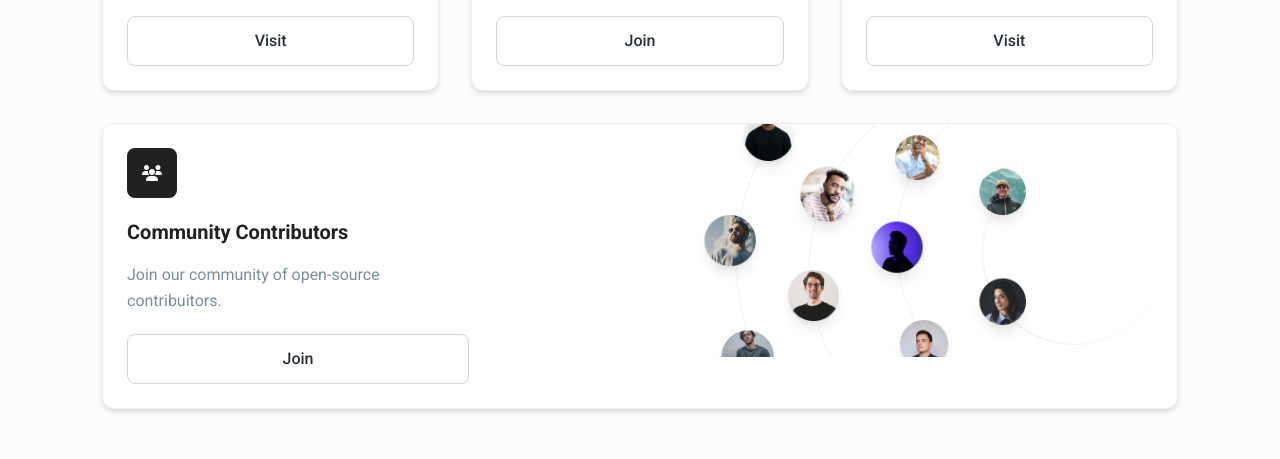
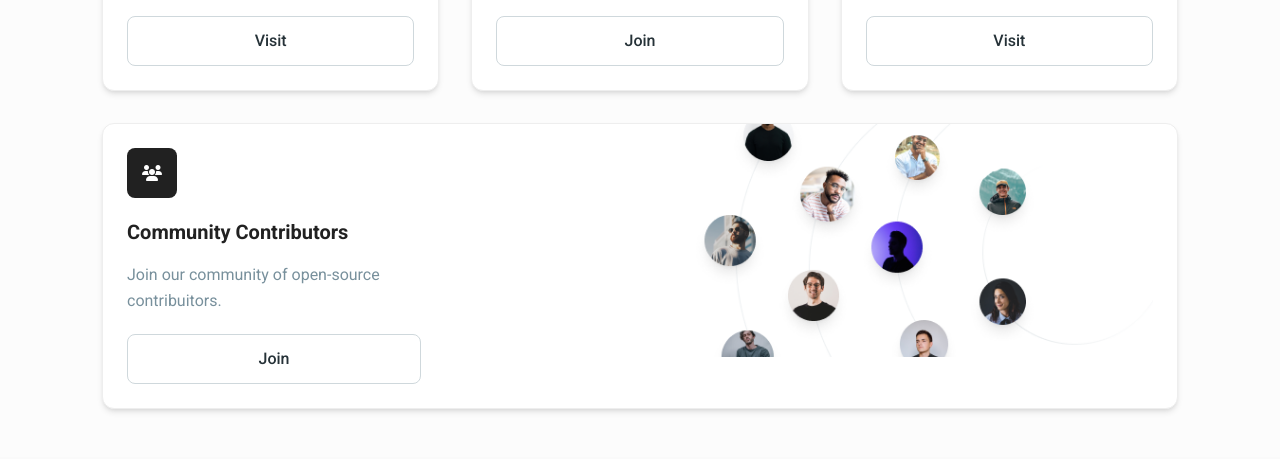
Before and after one commit to StartedStory/material-tailwind, a Next.js app: page /figma in a window 1280 px wide. Shown: the part 10260-10719 px from the top of the page. Built offline with nearby package versions, Linux system fonts and the light colour scheme; no server answers.

Commit message:
refactor: community responsive

```diff
--- a/components/sections/figma/community.tsx
+++ b/components/sections/figma/community.tsx
@@ -51,7 +51,7 @@ export default function Community() {
       </div>
       <div className="flex flex-col lg:flex-row items-center mt-16">
         {socials.map((social, i) => (
-          <div className="lg:w-4/12 mt-8 lg:mt-0 px-4" key={i}>
+          <div className="w-full lg:w-4/12 mt-8 lg:mt-0 md:px-4" key={i}>
             <Card className="bg-white border shadow-md">
               <CardBody>
                 <div className={`w-[50px] h-[50px] rounded-lg ${social.bg} flex items-center justify-center`}>
@@ -74,10 +74,10 @@ export default function Community() {
           </div>
         ))}
       </div>
-      <div className="lg:w-full flex lg:block justify-center lg:flex-row px-4 mt-8">
-        <Card className="bg-white border shadow-md">
+      <div className="w-full flex justify-center lg:flex-row mt-8 md:px-4">
+        <Card className="bg-white border shadow-md w-full">
           <CardBody className="flex py-0">
-            <div className="lg:w-4/12 py-6">
+            <div className="lg:w-4/12 w-full md:pr-12 py-6">
               <div className="w-[50px] h-[50px] rounded-lg bg-gray-900 flex items-center justify-center">
                 <i className="fa fa-group text-white"></i>
               </div>
```
